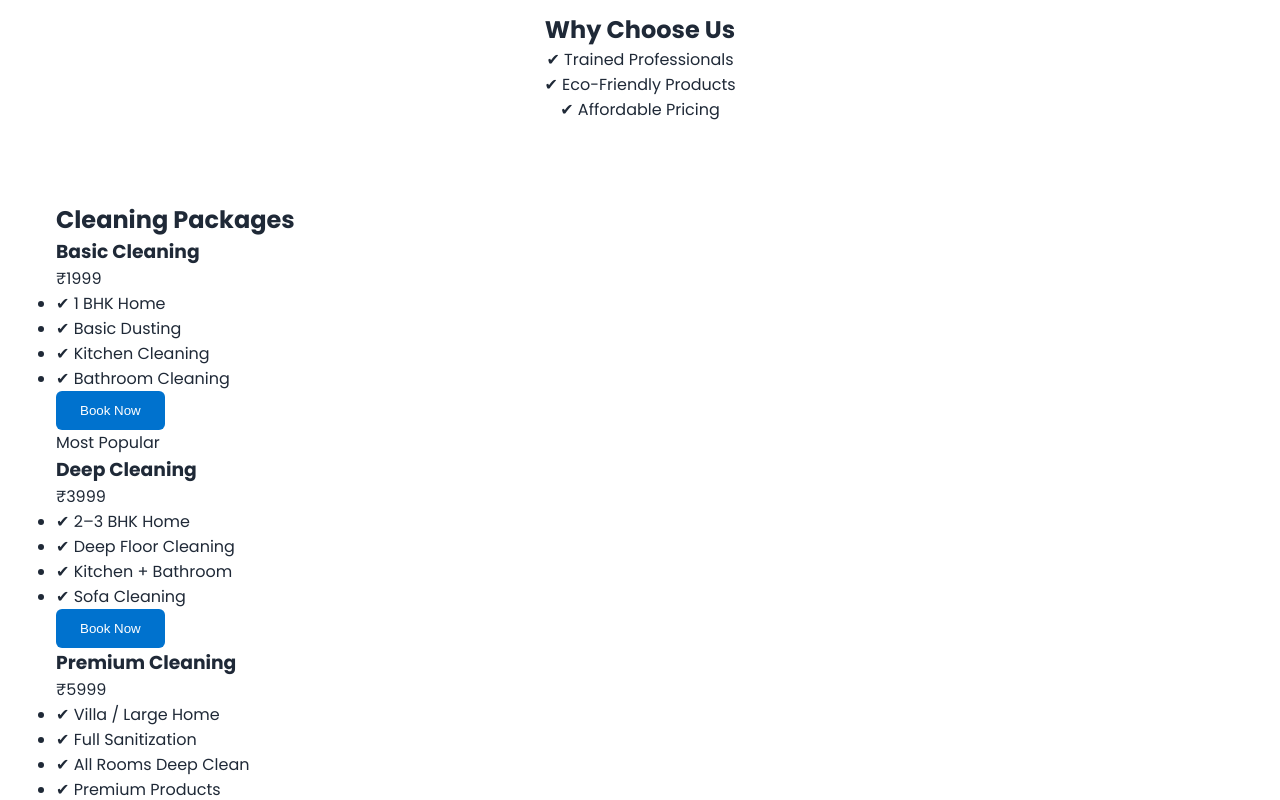
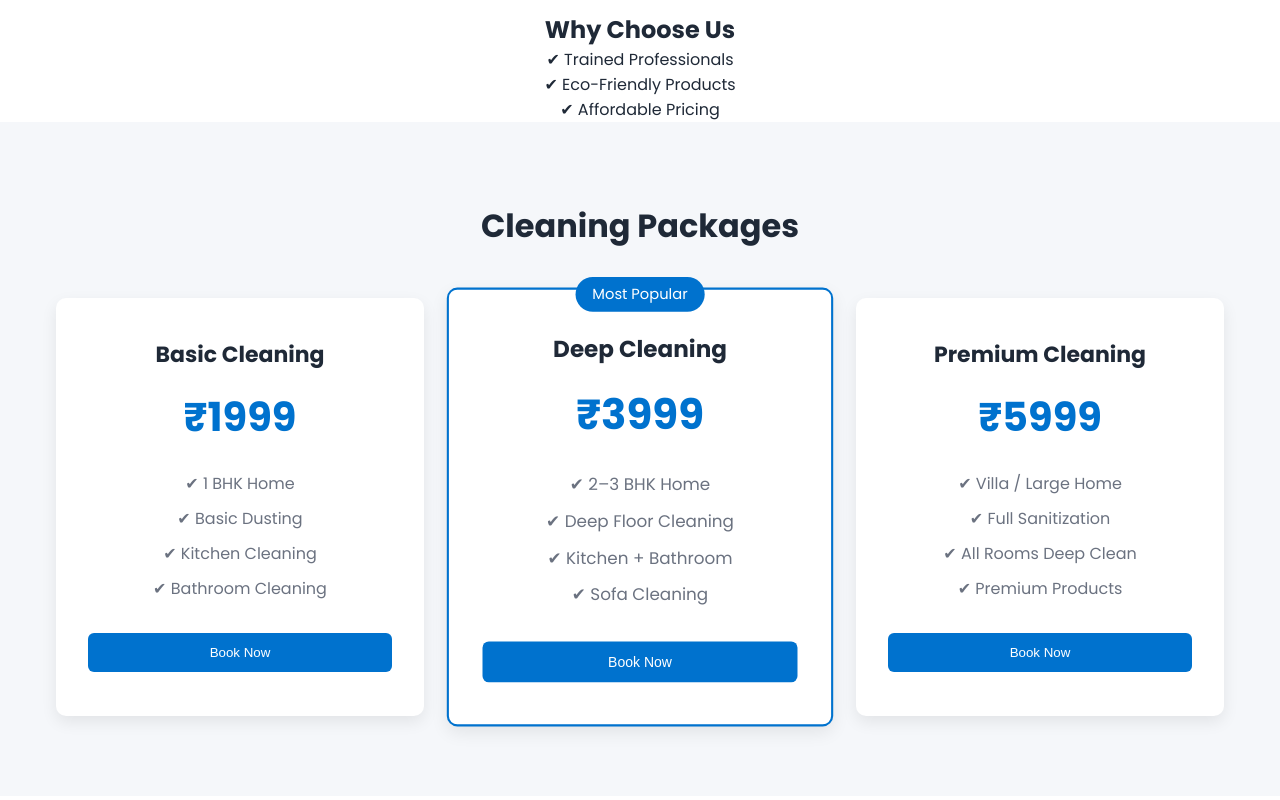
Before and after one commit to jachuk1987/Viran_Projects, a React (Create React App) app in the folder housecleaning-web/: page / in a window 1280 px wide. Shown: the part 780-1580 px from the top of the page. Built offline with nearby package versions, Linux system fonts and the light colour scheme.

Commit message:
Viran_Project

```diff
--- a/housecleaning-web/src/Components/Packages.css
+++ b/housecleaning-web/src/Components/Packages.css
@@ -0,0 +1,67 @@
+.packages {
+  background: #f5f7fa;
+}
+
+.section-title {
+  text-align: center;
+  font-size: 32px;
+  margin-bottom: 48px;
+}
+
+.packages-grid {
+  display: grid;
+  grid-template-columns: repeat(3, 1fr);
+  gap: 32px;
+}
+
+.package-card {
+  background: white;
+  padding: 40px 32px;
+  border-radius: 10px;
+  text-align: center;
+  box-shadow: 0 6px 16px rgba(0, 0, 0, 0.08);
+  position: relative;
+}
+
+.package-card h3 {
+  font-size: 22px;
+  margin-bottom: 16px;
+}
+
+.price {
+  font-size: 40px;
+  font-weight: 700;
+  color: #0072ce;
+  margin-bottom: 24px;
+}
+
+.package-card ul {
+  list-style: none;
+  margin-bottom: 32px;
+  color: #6b7280;
+}
+
+.package-card li {
+  margin-bottom: 10px;
+}
+
+.badge {
+  position: absolute;
+  top: -12px;
+  left: 50%;
+  transform: translateX(-50%);
+  background: #0072ce;
+  color: white;
+  padding: 6px 16px;
+  border-radius: 20px;
+  font-size: 14px;
+}
+
+.popular {
+  transform: scale(1.05);
+  border: 2px solid #0072ce;
+}
+
+.full-width {
+  width: 100%;
+}
```
